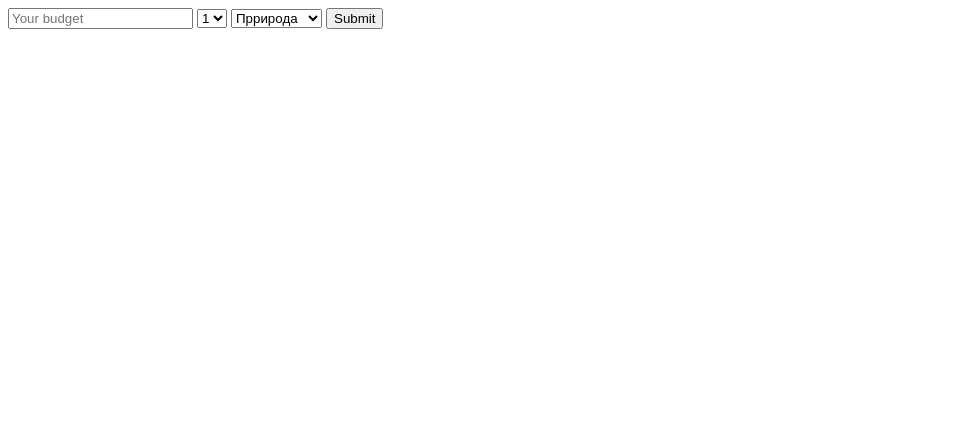
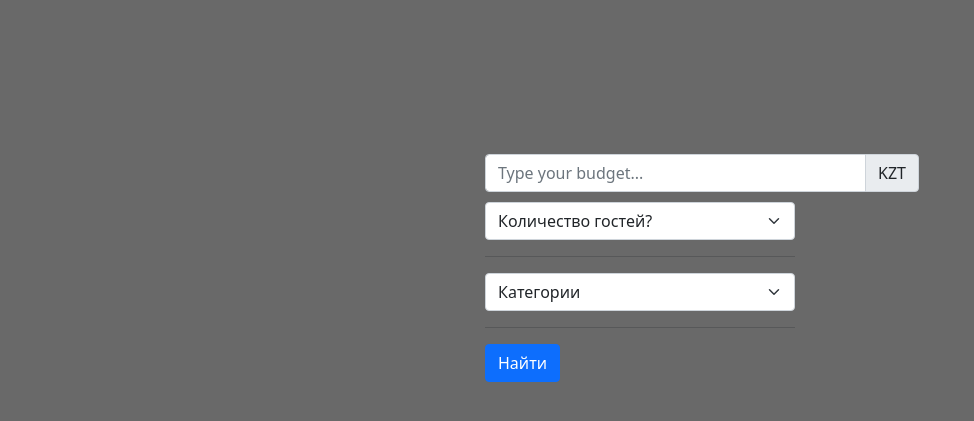
Before and after one commit to Bidahmetov02/TravelAppPublic, a Django app: page / in a window 1280 px wide. Shown: the top 421 px of the page, without its empty margins (0-974 px from the left). Run offline with Django 3.2, Linux system fonts and the light colour scheme.

Commit message:
templates

```diff
--- a/main/templates/base.html
+++ b/main/templates/base.html
@@ -5,9 +5,25 @@
     <meta http-equiv="X-UA-Compatible" content="IE=edge">
     <meta name="viewport" content="width=device-width, initial-scale=1.0">
     <title>Document</title>
+    <link href="https://cdn.jsdelivr.net/npm/bootstrap@5.0.0-beta3/dist/css/bootstrap.min.css" rel="stylesheet"
+        integrity="sha384-eOJMYsd53ii+scO/bJGFsiCZc+5NDVN2yr8+0RDqr0Ql0h+rP48ckxlpbzKgwra6" crossorigin="anonymous">
+        <script src="https://cdn.jsdelivr.net/npm/bootstrap@5.0.0-beta3/dist/js/bootstrap.bundle.min.js"
+            integrity="sha384-JEW9xMcG8R+pH31jmWH6WWP0WintQrMb4s7ZOdauHnUtxwoG2vI5DkLtS3qm9Ekf"
+            crossorigin="anonymous"></script>
+        <script src="https://cdn.jsdelivr.net/npm/@popperjs/core@2.9.1/dist/umd/popper.min.js"></script>
+
 </head>
+
 <body>
+    {% block css %}
+
+
+    {% endblock %}
     {% block content %}
+
+
+    {% endblock %}
+    {% block js %}
 
 
     {% endblock %}
--- a/main/templates/main/home.html
+++ b/main/templates/main/home.html
@@ -1,23 +1,64 @@
+
+
 {% extends 'base.html' %}
-
+{% block css %}
+<style>
+    body{
+        background-color: dimgray;
+    }
+</style>
+{% endblock %}
 {% block content %}
+    <div class="container-xl" style="display: flex; justify-content: center; align-items: center; margin-top: 12%;">
         <form action="{% url 'algorithm' %}" method="POST">
             {% csrf_token %}
-        <input placeholder="Your budget" type="integer" name="budget">
-        <select name="num_people" id="num_people">
+            <!-- <input placeholder="Your budget" type="integer" name="budget"> -->
+            <div class="input-group" style="width: 140%;">
+                <input type="integer" placeholder="Type your budget..." class="form-control" name="budget" aria-label="Dollar amount (with dot and two decimal places)">
+                <span class="input-group-text">KZT</span>
+            </div>
+            <!-- <select name="num_people" id="num_people">
+                <span>Сколько вас?</span>
                 <label for="num_people">Сколько вас?</label>
                 <option value="1">1</option>
                 <option value="2">2</option>
                 <option value="3">3</option>
                 <option value="4">4</option>
+            </select> -->
+            <div style="margin-top: 10px;">
+                <select class="form-select" name="num_people" id="num_people" aria-label="Default select example" style="width: 100%;">
+                    <option selected>Количество гостей?</option>
+                    <option value="1">1</option>
+                    <option value="2">2</option>
+                    <option value="3">3</option>
+                    <option value="3">4</option>
                 </select>
-        <select name="category" id="cetegory">
+                <hr>
+                <select name="category" id="category" class="form-select" aria-label="Default select example" style="width: 100%;">
+                    <option selected>Категории</option>
+                    <option value="Пррирода">Природа</option>
+                    <option value="Духовное">Духовное</option>
+                    <option value="Куапание">Купание</option>
+                    <option value="Адреналин">Адреналин</option>
+                </select>
+            </div>
+
+            <!-- <select name="category" id="cetegory">
                 <label for="cetegoryes">Выберите категорию</label>
                 <option value="Пррирода">Пррирода</option>
                 <option value="Духовное">Духовное</option>
                 <option value="Куапание">Куапание</option>
                 <option value="Адреналин">Адреналин</option>
-        </select>
-        <button type="submit">Submit</button>
+            </select> -->
+            <hr>
+            <button type="button" class="btn btn-primary">Найти</button>
         </form>
+    </div>
 {% endblock %}
+{% block js %}
+    <script>
+        $('select.dropdown')
+                .dropdown()
+                ;
+    </script>
+{% endblock %}
```
Also changed, not shown: main/templates/main/results.html (+22 -1 lines). Lines whose indentation alone changed are shown as unchanged.
